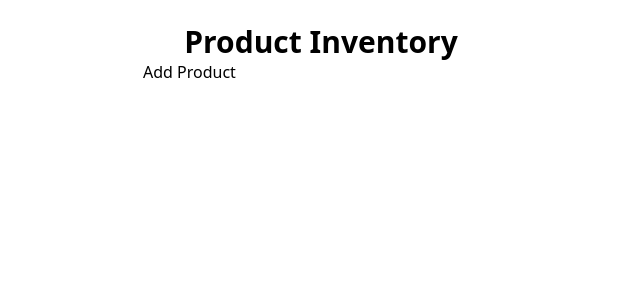
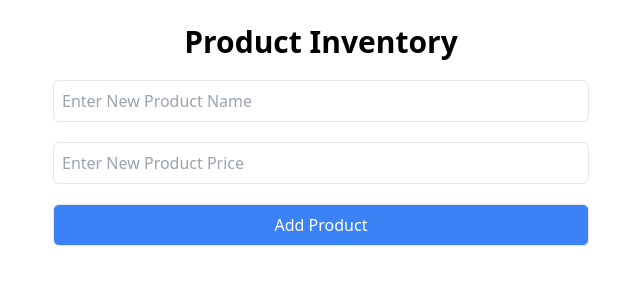
Before and after one commit to jeffmlb91/NextJS-Server-Actions-Shopping-App, a Next.js app: page / in a window 1280 px wide. Shown: the top 300 px of the page, without its empty margins (319-959 px from the left). Built offline with nearby package versions, Linux system fonts and the light colour scheme.

Commit message:
add: styled form and button in page.tsx

```diff
--- a/app/page.tsx
+++ b/app/page.tsx
@@ -1,15 +1,23 @@
-import Image from 'next/image'
+import Image from "next/image";
 
 export default function Home() {
   return (
     <main className="">
       <h1 className="text-3xl font-bold text-center pt-6">Product Inventory</h1>
 
-      <form action="">
-        <input type="text" />
-        <input type="text" />
-        <button>Add Product</button>
+      <form action="" className="flex flex-col gap-5 max-w-xl mx-auto p-5">
+        <input
+          type="text"
+          placeholder="Enter New Product Name"
+          className="border border-gray  p-2 rounded-md"
+        />
+        <input
+          type="text"
+          placeholder="Enter New Product Price"
+          className="border border-gray p-2 rounded-md"
+        />
+        <button className="border bg-blue-500 text-white p-2 rounded-md">Add Product</button>
       </form>
     </main>
-  )
+  );
 }
```
